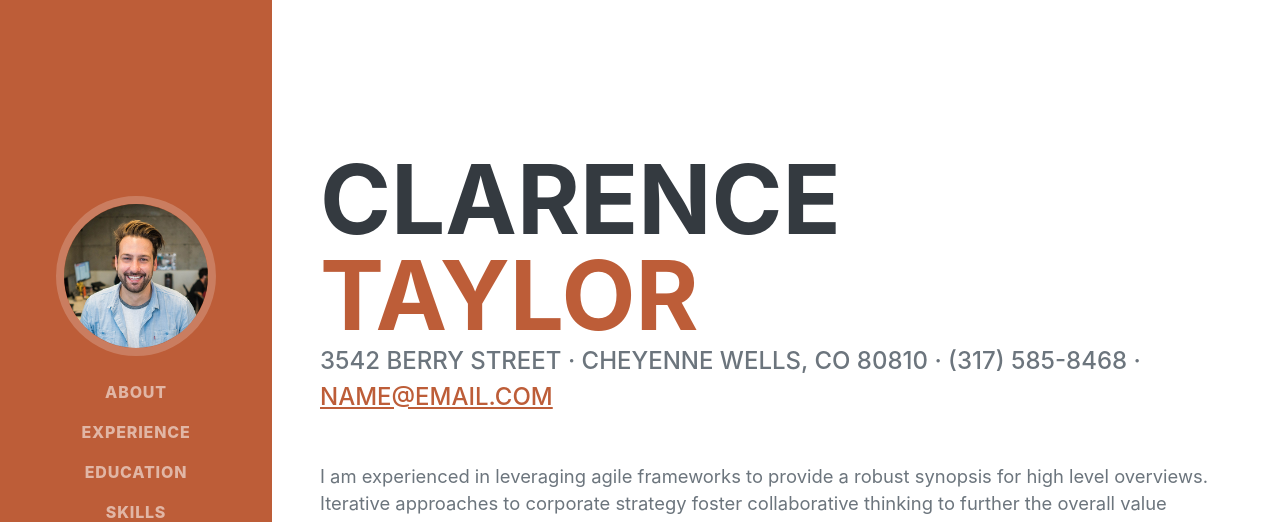
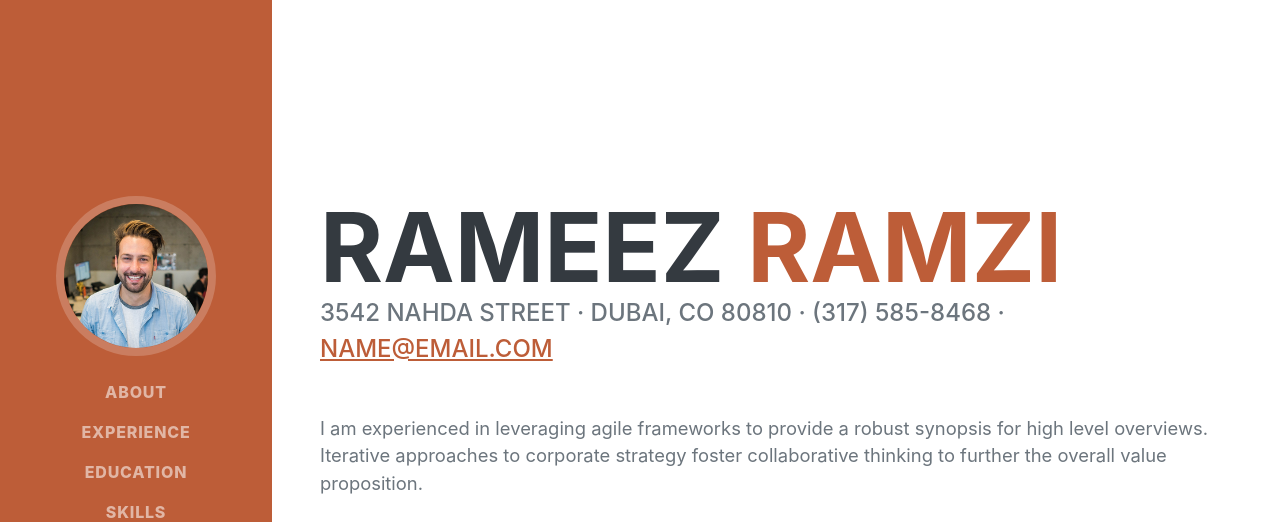
Before and after one commit to Rameez150/GCBT-project, a plain HTML site: page index.html in a window 1280 px wide. Shown: the top 522 px of the page. Drawn offline with nearby package versions, Linux system fonts and the light colour scheme; a web font is replaced by a local one.

Commit message:
master bootstrap

```diff
--- a/index.html
+++ b/index.html
@@ -19,7 +19,7 @@
         <!-- Navigation-->
         <nav class="navbar navbar-expand-lg navbar-dark bg-primary fixed-top" id="sideNav">
             <a class="navbar-brand js-scroll-trigger" href="#page-top">
-                <span class="d-block d-lg-none">Clarence Taylor</span>
+                <span class="d-block d-lg-none">Rameez Ramzi</span>
                 <span class="d-none d-lg-block"><img class="img-fluid img-profile rounded-circle mx-auto mb-2" src="assets/img/profile.jpg" alt="..." /></span>
             </a>
             <button class="navbar-toggler" type="button" data-bs-toggle="collapse" data-bs-target="#navbarResponsive" aria-controls="navbarResponsive" aria-expanded="false" aria-label="Toggle navigation"><span class="navbar-toggler-icon"></span></button>
@@ -40,11 +40,11 @@
             <section class="resume-section" id="about">
                 <div class="resume-section-content">
                     <h1 class="mb-0">
-                        Clarence
-                        <span class="text-primary">Taylor</span>
+                        Rameez
+                        <span class="text-primary">Ramzi</span>
                     </h1>
                     <div class="subheading mb-5">
-                        3542 Berry Street · Cheyenne Wells, CO 80810 · (317) 585-8468 ·
+                        3542 Nahda Street · Dubai, CO 80810 · (317) 585-8468 ·
                         <a href="mailto:name@email.com">name@email.com</a>
                     </div>
                     <p class="lead mb-5">I am experienced in leveraging agile frameworks to provide a robust synopsis for high level overviews. Iterative approaches to corporate strategy foster collaborative thinking to further the overall value proposition.</p>
```
